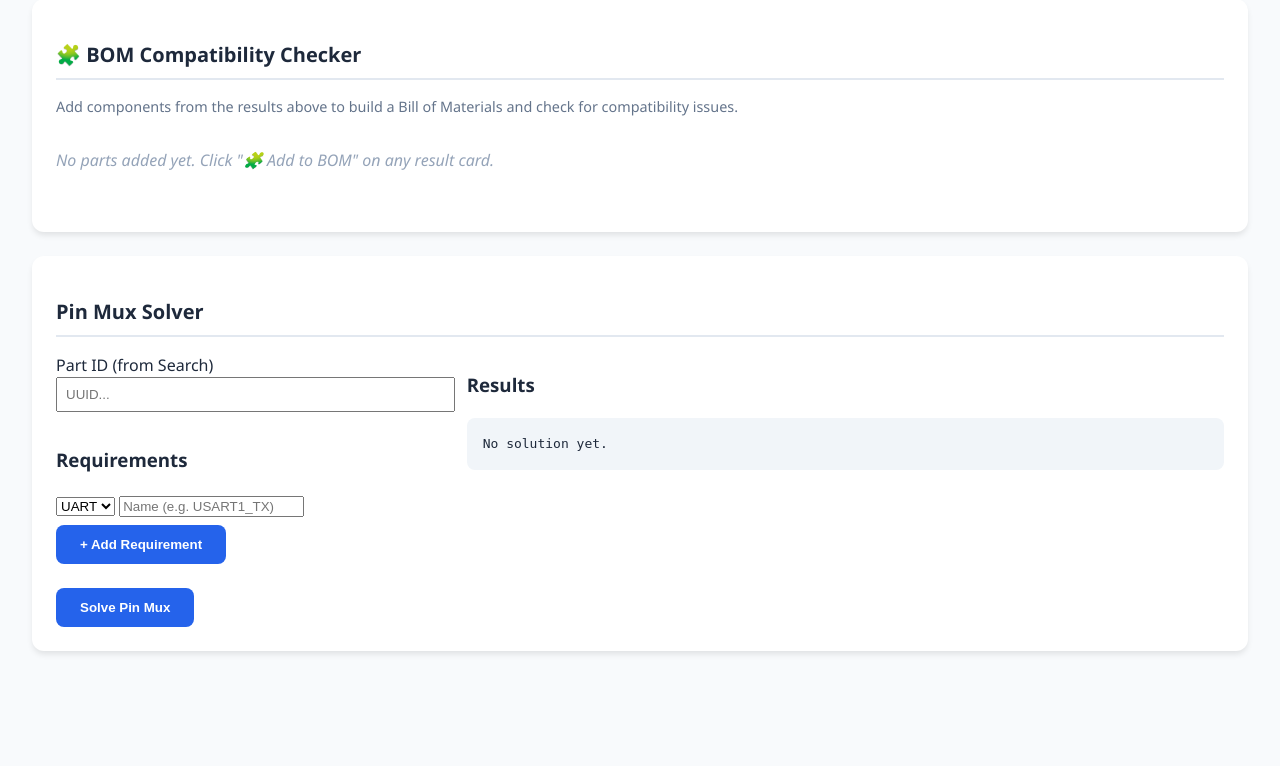
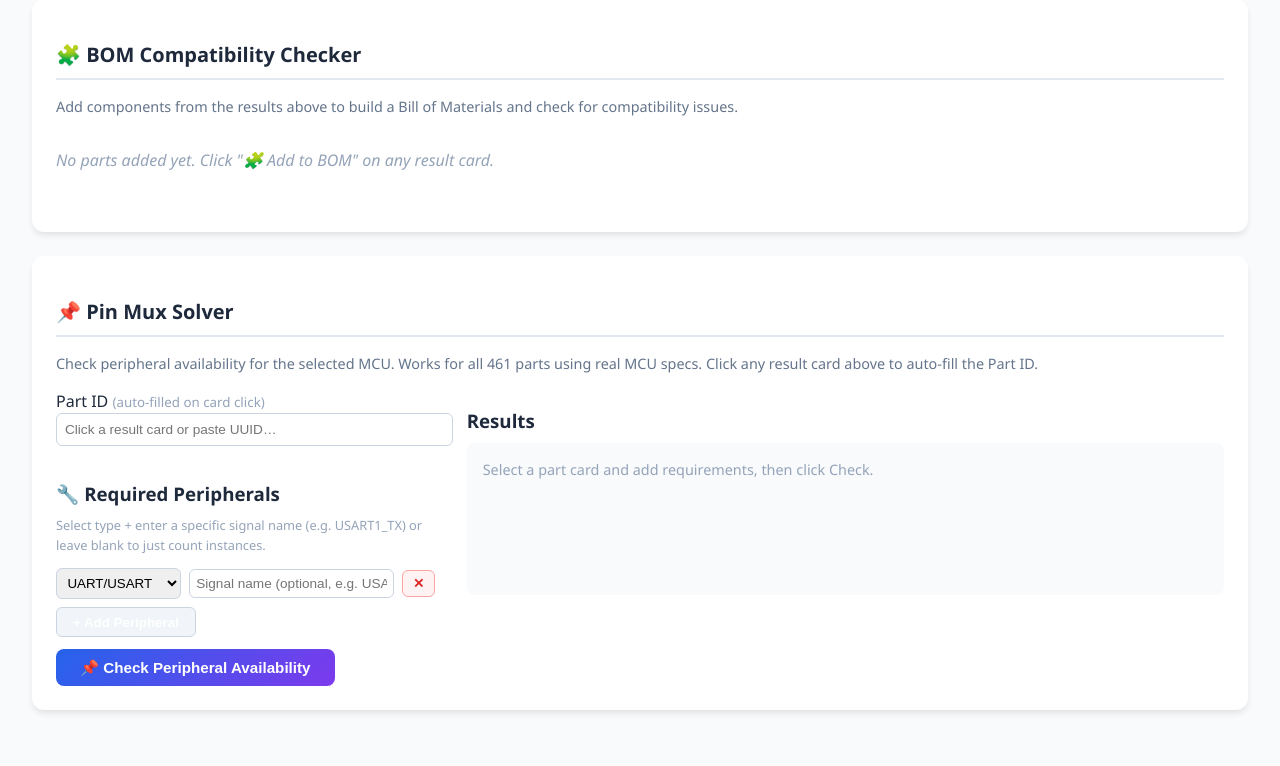
Before and after one commit to Anurag9000/Silicon-Pilot, a Python web app: template web_ui/templates/index.html in a window 1280 px wide. Shown: the part 754-1520 px from the top of the page. Before the commit the page ends 1408 px from the top, so only its background shows below. Run offline with Jinja, Linux system fonts and the light colour scheme; the template is opened without the code that fills it, so the values that code supplies are empty.

Commit message:
🔧 Fix all GUI errors + overhaul Pin Mux Solver
BUG FIXES:
- server.py: Fixed Starlette 1.0 TemplateResponse (was causing HTTP 500 on every page load)
- server.py: Fixed UUID vs string type for asyncpg queries (compare, debate endpoints)
- core/db_operations.py: Fixed str(spec_id) → UUID for requirement_specs insert
- llm/rigorous_explainer.py: Fixed UUID/Decimal/datetime JSON serialization crash in
  exhaustive review (TypeError: Object of type UUID/Decimal is not JSON serializable)

PIN MUX SOLVER — Complete Rewrite:
- Old: Required mcu_pin_functions table (only 1 part: STM32H743VIT6) → empty results
- New: Works for ALL 461 parts using mcu_specs peripheral counts
  - UART/SPI/I2C/CAN/ADC/DAC/PWM/USB/Ethernet/GPIO checked against DB counts
  - Exact AF pin assignments when mcu_pin_functions data available
  - Graceful degradation: shows capacity table + refers to datasheet for exact pins
  - Returns peripheral_capacity table, assignment table, success/fail banner
- UI overhaul: expanded dropdown (11 types), remove buttons per row, styled results
  with collapsible sections for capacity + assignments

UI FIXES:
- CAN count on result cards now shows can_count + can_fd_count (e.g. '2 (FD)')
  instead of showing 0 for modern STM32 parts with CAN-FD only
- Pin Mux section has updated description, better labels, clearer UX

VERIFIED WORKING (461 real STM32 parts, 7/7 tests pass):
✅ Page load HTTP 200
✅ Requirement parsing
✅ MCU recommendations (STM32F412 series for CAN motor controller)
✅ Pin Mux: UART=4, CAN=2, SPI=5 satisfied for STM32F412RGT6
✅ BOM Checker: warning verdict (duplicate MCU detected)
✅ Architect Peer Review: GREEN verdict with notes
✅ Architect Debate: 2 turns (A vs B)

```diff
--- a/web_ui/templates/index.html
+++ b/web_ui/templates/index.html
@@ -230,34 +230,49 @@
 
     <!-- PIN MUX SECTION -->
     <div class="card">
-        <h2>Pin Mux Solver</h2>
+        <h2>📌 Pin Mux Solver</h2>
+        <p style="color:#64748b;font-size:0.9rem;margin-top:0;">
+            Check peripheral availability for the selected MCU. Works for all 461 parts using real MCU specs.
+            Click any result card above to auto-fill the Part ID.
+        </p>
         <div class="grid">
             <div>
-                <label for="pm-part-id">Part ID (from Search)</label>
-                <input type="text" id="pm-part-id" placeholder="UUID..."
-                    style="width: 100%; padding: 0.5rem; margin-bottom: 1rem;">
+                <label for="pm-part-id">Part ID <small style="color:#94a3b8">(auto-filled on card click)</small></label>
+                <input type="text" id="pm-part-id" placeholder="Click a result card or paste UUID…"
+                    style="width: 100%; padding: 0.5rem; margin-bottom: 1rem; border:1px solid #cbd5e1; border-radius:6px; font-size:0.85rem;">
 
-                <h3>Requirements</h3>
+                <h3 style="margin-bottom:0.5rem;">🔧 Required Peripherals</h3>
+                <p style="font-size:0.8rem;color:#94a3b8;margin-top:0;">Select type + enter a specific signal name (e.g. USART1_TX) or leave blank to just count instances.</p>
                 <div id="pm-reqs">
-                    <div class="req-row" style="margin-bottom: 0.5rem;">
-                        <select class="req-type">
-                            <option value="uart">UART</option>
+                    <div class="req-row" style="display:flex;gap:0.5rem;margin-bottom:0.5rem;align-items:center;">
+                        <select class="req-type" style="padding:0.4rem;border:1px solid #cbd5e1;border-radius:6px;">
+                            <option value="uart">UART/USART</option>
                             <option value="spi">SPI</option>
                             <option value="i2c">I2C</option>
+                            <option value="can">CAN / CAN-FD</option>
                             <option value="adc">ADC</option>
+                            <option value="dac">DAC</option>
+                            <option value="pwm">PWM</option>
+                            <option value="usb">USB</option>
+                            <option value="timer">Timer</option>
+                            <option value="ethernet">Ethernet</option>
+                            <option value="gpio">GPIO</option>
                         </select>
-                        <input type="text" class="req-name" placeholder="Name (e.g. USART1_TX)">
+                        <input type="text" class="req-name" placeholder="Signal name (optional, e.g. USART1_TX)"
+                            style="flex:1;padding:0.4rem;border:1px solid #cbd5e1;border-radius:6px;font-size:0.85rem;">
+                        <button onclick="this.parentElement.remove()" style="background:#fef2f2;color:#dc2626;border:1px solid #fca5a5;border-radius:6px;padding:0.3rem 0.6rem;cursor:pointer;">✕</button>
                     </div>
                 </div>
-                <button onclick="addReqRow()">+ Add Requirement</button>
-                <br><br>
-                <button onclick="solvePinMux()">Solve Pin Mux</button>
+                <button onclick="addReqRow()" style="background:#f1f5f9;border:1px solid #cbd5e1;border-radius:6px;padding:0.4rem 1rem;cursor:pointer;margin-bottom:0.75rem;">+ Add Peripheral</button>
+                <br>
+                <button onclick="solvePinMux()" style="background:linear-gradient(135deg,#2563eb,#7c3aed);color:white;border:none;border-radius:8px;padding:0.6rem 1.5rem;cursor:pointer;font-weight:600;font-size:0.95rem;">📌 Check Peripheral Availability</button>
             </div>
 
             <div>
-                <h3>Results</h3>
-                <pre id="pm-results"
-                    style="background: #f1f5f9; padding: 1rem; border-radius: 8px; overflow: auto; max-height: 400px;">No solution yet.</pre>
+                <h3 style="margin-bottom:0.5rem;">Results</h3>
+                <div id="pm-results" style="background:#f8fafc;padding:1rem;border-radius:8px;min-height:120px;font-size:0.9rem;">
+                    <span style="color:#94a3b8;">Select a part card and add requirements, then click Check.</span>
+                </div>
             </div>
         </div>
     </div>
@@ -520,7 +535,11 @@
                 const partId = c.part ? c.part.id : '';
                 const mpn = c.part ? c.part.mpn : (c.mpn || 'Unknown');
                 const ram = c.specs.sram_kb || c.specs.ram_kb || '—';
-                const can = c.specs.can_count != null ? c.specs.can_count : '—';
+                // Show total CAN = classic CAN + CAN-FD
+                const canClassic = c.specs.can_count || 0;
+                const canFD = c.specs.can_fd_count || 0;
+                const canTotal = canClassic + canFD;
+                const canLabel = canTotal > 0 ? `${canTotal}${canFD > 0 ? ' (FD)' : ''}` : '0';
                 const mhz = c.specs.max_mhz || '—';
                 const flash = c.specs.flash_kb || '—';
                 const scorePercent = (c.total_score * 100).toFixed(0);
@@ -541,7 +560,7 @@
                         <div>⚡ ${mhz}MHz</div>
                         <div>💾 Flash: ${flash}KB</div>
                         <div>🧠 RAM: ${ram}KB</div>
-                        <div>🔌 CAN×${can}</div>
+                        <div>🔌 CAN×${canLabel}</div>
                         <div>💰 ${cost}</div>
                         <div>${c.specs.has_fpu ? '✅ FPU' : '❌ FPU'}</div>
                     </div>
@@ -939,38 +958,43 @@
         function addReqRow() {
             const div = document.createElement('div');
             div.className = 'req-row';
-            div.style.marginBottom = '0.5rem';
+            div.style.cssText = 'display:flex;gap:0.5rem;margin-bottom:0.5rem;align-items:center;';
             div.innerHTML = `
-                <select class="req-type">
-                    <option value="uart">UART</option>
+                <select class="req-type" style="padding:0.4rem;border:1px solid #cbd5e1;border-radius:6px;">
+                    <option value="uart">UART/USART</option>
                     <option value="spi">SPI</option>
                     <option value="i2c">I2C</option>
+                    <option value="can">CAN / CAN-FD</option>
                     <option value="adc">ADC</option>
+                    <option value="dac">DAC</option>
+                    <option value="pwm">PWM</option>
+                    <option value="usb">USB</option>
+                    <option value="timer">Timer</option>
+                    <option value="ethernet">Ethernet</option>
+                    <option value="gpio">GPIO</option>
                 </select>
-                <input type="text" class="req-name" placeholder="Name (e.g. USART1_TX)">
+                <input type="text" class="req-name" placeholder="Signal name (optional)"
+                    style="flex:1;padding:0.4rem;border:1px solid #cbd5e1;border-radius:6px;font-size:0.85rem;">
+                <button onclick="this.parentElement.remove()" style="background:#fef2f2;color:#dc2626;border:1px solid #fca5a5;border-radius:6px;padding:0.3rem 0.6rem;cursor:pointer;">✕</button>
             `;
             document.getElementById('pm-reqs').appendChild(div);
         }
 
         async function solvePinMux() {
-            const partId = document.getElementById('pm-part-id').value;
-            if (!partId) return alert("Enter Part ID");
+            const partId = document.getElementById('pm-part-id').value.trim();
+            if (!partId) return alert("Please click a result card first to select an MCU, or paste its Part ID.");
 
             const reqs = [];
             document.querySelectorAll('.req-row').forEach(row => {
                 const type = row.querySelector('.req-type').value;
-                const name = row.querySelector('.req-name').value;
-                if (name) {
-                    reqs.push({
-                        function_type: type,
-                        function_name: name,
-                        required: true
-                    });
-                }
+                const name = (row.querySelector('.req-name').value || '').trim();
+                reqs.push({ function_type: type, function_name: name, required: true });
             });
 
+            if (reqs.length === 0) return alert('Add at least one peripheral requirement.');
+
             const res = document.getElementById('pm-results');
-            res.innerHTML = '<em>Solving constraints…</em>';
+            res.innerHTML = '<em style="color:#64748b;">⏳ Checking peripheral availability…</em>';
 
             try {
                 const response = await fetch(`/api/parts/${partId}/solve`, {
@@ -979,28 +1003,67 @@
                     body: JSON.stringify(reqs)
                 });
 
-                const data = await response.json();
-                if (data.error) {
-                    res.innerHTML = `<span style='color:red'>❌ Error: ${data.error}</span>`;
+                if (!response.ok) {
+                    const err = await response.json();
+                    res.innerHTML = `<span style='color:red'>❌ Error: ${err.detail || response.status}</span>`;
                     return;
                 }
-                const status = data.success
-                    ? `<span style='color:green;font-weight:700'>✅ All constraints satisfied!</span>`
-                    : `<span style='color:orange;font-weight:700'>⚠️ Partial solution — some requirements unassigned</span>`;
-                const assignments = Object.entries(data.assignments || {}).map(([fn, asgn]) =>
-                    `<tr><td style='padding:0.25rem 0.5rem'>${fn}</td><td style='padding:0.25rem 0.5rem;font-weight:600'>${asgn.pin_name}</td><td style='padding:0.25rem 0.5rem'>AF${asgn.alternate_function}</td></tr>`
-                ).join('');
-                const unassigned = (data.unassigned || []).map(u => `<li style='color:red'>${u}</li>`).join('');
+
+                const data = await response.json();
+
+                // Build capacity table
+                const cap = data.peripheral_capacity || {};
+                const capRows = Object.entries(cap).filter(([,v]) => v > 0)
+                    .map(([k,v]) => `<tr><td style='padding:0.2rem 0.5rem;text-transform:uppercase;font-size:0.8rem;color:#475569'>${k}</td><td style='padding:0.2rem 0.5rem;font-weight:700;color:#1e293b'>${v}</td></tr>`).join('');
+
+                // Build assignments table
+                const asgns = Object.entries(data.assignments || {});
+                const asgRows = asgns.map(([fn, asgn]) => {
+                    const ok = asgn.satisfied_by !== 'insufficient';
+                    const byPin = asgn.satisfied_by === 'pin_function_table';
+                    const icon = ok ? (byPin ? '📍' : '✅') : '❌';
+                    const pinDisplay = byPin ? `<strong>${asgn.pin_name}</strong> AF${asgn.alternate_function}` : asgn.pin_name;
+                    return `<tr style='border-bottom:1px solid #f1f5f9'>
+                        <td style='padding:0.35rem 0.5rem'>${icon}</td>
+                        <td style='padding:0.35rem 0.5rem;font-weight:600'>${asgn.function_type.toUpperCase()}</td>
+                        <td style='padding:0.35rem 0.5rem;font-size:0.85rem'>${asgn.function_name || '—'}</td>
+                        <td style='padding:0.35rem 0.5rem;font-family:monospace;font-size:0.82rem'>${pinDisplay}</td>
+                        <td style='padding:0.35rem 0.5rem;font-size:0.78rem;color:#64748b;max-width:260px'>${asgn.notes}</td>
+                    </tr>`;
+                }).join('');
+
+                const unassigned = (data.unassigned || []);
+                const statusBanner = data.success
+                    ? `<div style='background:#dcfce7;color:#166534;padding:0.6rem 1rem;border-radius:6px;font-weight:700;margin-bottom:0.75rem'>✅ All ${asgns.length} peripheral requirement(s) satisfied on <strong>${data.mpn}</strong></div>`
+                    : `<div style='background:#fef2f2;color:#991b1b;padding:0.6rem 1rem;border-radius:6px;font-weight:700;margin-bottom:0.75rem'>⚠️ ${unassigned.length} requirement(s) cannot be satisfied: ${unassigned.join(', ')}</div>`;
+
+                const pinTableNote = data.has_detailed_pin_table
+                    ? `<div style='background:#eff6ff;color:#1e40af;padding:0.4rem 0.75rem;border-radius:4px;font-size:0.8rem;margin-bottom:0.5rem'>📍 Detailed AF pin table available for ${data.mpn}</div>`
+                    : `<div style='background:#fffbeb;color:#92400e;padding:0.4rem 0.75rem;border-radius:4px;font-size:0.8rem;margin-bottom:0.5rem'>ℹ️ ${data.notes}</div>`;
+
                 res.innerHTML = `
-                    ${status}
-                    <table style='width:100%;border-collapse:collapse;margin-top:0.75rem;font-size:0.9rem'>
-                        <thead><tr style='background:#f1f5f9'><th style='padding:0.25rem 0.5rem;text-align:left'>Function</th><th style='padding:0.25rem 0.5rem;text-align:left'>Pin</th><th style='padding:0.25rem 0.5rem;text-align:left'>AF</th></tr></thead>
-                        <tbody>${assignments || '<tr><td colspan=3 style="color:#94a3b8">No pin data available for this part yet.</td></tr>'}</tbody>
-                    </table>
-                    ${unassigned ? `<ul style='margin-top:0.5rem'>${unassigned}</ul>` : ''}
+                    ${statusBanner}
+                    ${pinTableNote}
+                    <details open style='margin-bottom:0.75rem'>
+                        <summary style='cursor:pointer;font-weight:600;color:#1e293b;margin-bottom:0.4rem'>📋 Peripheral Capacity (${data.mpn})</summary>
+                        <table style='font-size:0.85rem;border-collapse:collapse'>${capRows}</table>
+                    </details>
+                    <details open>
+                        <summary style='cursor:pointer;font-weight:600;color:#1e293b;margin-bottom:0.4rem'>📌 Assignments</summary>
+                        <table style='width:100%;border-collapse:collapse;font-size:0.85rem'>
+                            <thead><tr style='background:#f1f5f9'>
+                                <th style='padding:0.3rem 0.5rem;text-align:left'></th>
+                                <th style='padding:0.3rem 0.5rem;text-align:left'>Type</th>
+                                <th style='padding:0.3rem 0.5rem;text-align:left'>Signal</th>
+                                <th style='padding:0.3rem 0.5rem;text-align:left'>Pin/Instance</th>
+                                <th style='padding:0.3rem 0.5rem;text-align:left'>Notes</th>
+                            </tr></thead>
+                            <tbody>${asgRows || '<tr><td colspan=5 style="color:#94a3b8;padding:0.5rem">No requirements entered.</td></tr>'}</tbody>
+                        </table>
+                    </details>
                 `;
             } catch (e) {
-                res.innerHTML = `<span style='color:red'>Error: ${e}</span>`;
+                res.innerHTML = `<span style='color:red'>Error: ${e.message}</span>`;
             }
         }
 
```
Also changed, not shown: server.py (+158 -4 lines).
